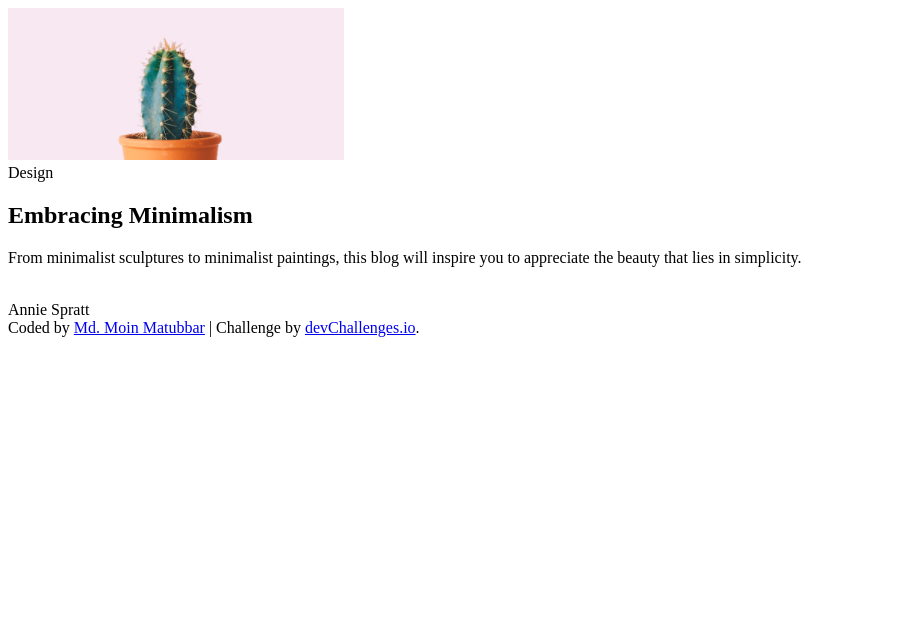
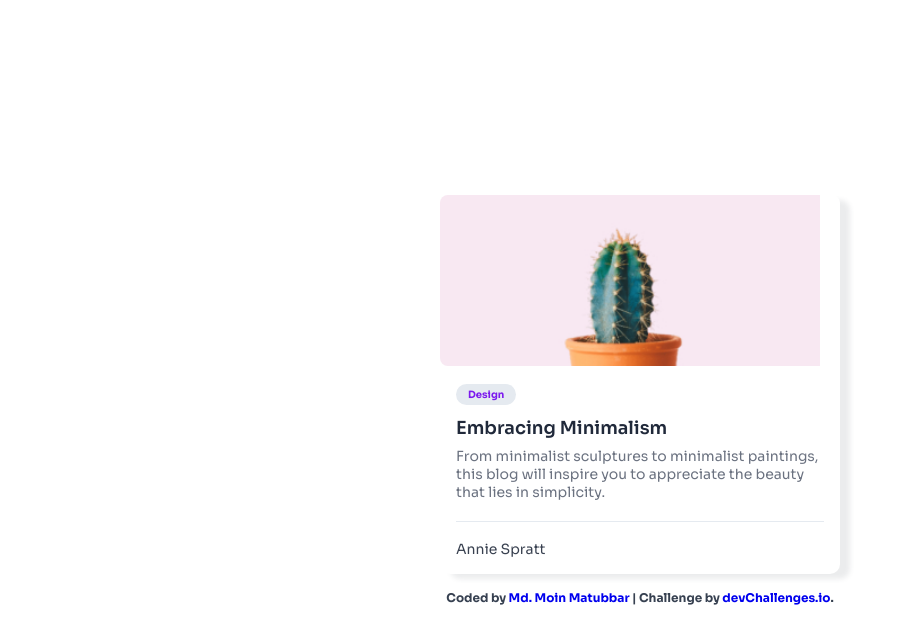
Before and after one commit to Coder-the-noob/Responsive, a plain HTML site: page index.html in a window 1280 px wide. Shown: the whole page, without its empty margins (0-904 px from the left). Drawn offline with Linux system fonts and the light colour scheme; the site is published under a folder, as on GitHub Pages, so addresses that start at the root find nothing; files whose address does not match are found by name.

Commit message:
again css path solve

```diff
--- a/index.html
+++ b/index.html
@@ -13,7 +13,7 @@
     <link rel="preconnect" href="https://fonts.googleapis.com">
     <link rel="preconnect" href="https://fonts.gstatic.com" crossorigin>
     <link href="https://fonts.googleapis.com/css2?family=Sora:wght@100..800&display=swap" rel="stylesheet">
-    <link rel="stylesheet" href="/Minimal-blog-card-starter-master/Minimal-blog-card-starter-master/style.css">
+    <link rel="stylesheet" href="style.css">
 
 
 </head>
```
Also changed, not shown: style.css (renamed from Minimal-blog-card-starter-master/Minimal-blog-card-starter-master/style.css).
